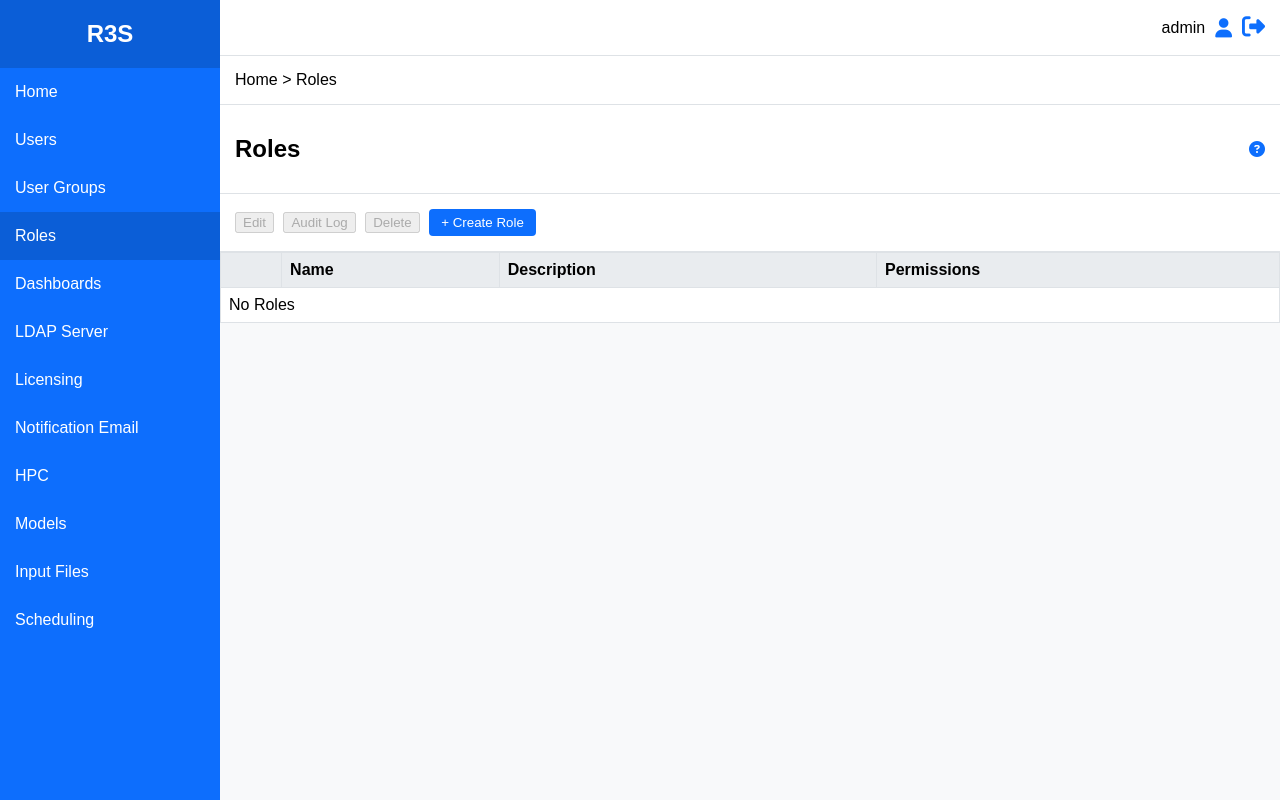
After one commit to zhengfanguo123/myProject, a Flask app: page /wm/roles in a window 1280 px wide. The commit adds this page. Run offline with Flask 3, Linux system fonts and the light colour scheme.

Commit message:
Add roles management page

```diff
--- a/app.py
+++ b/app.py
@@ -52,6 +52,22 @@ class UserGroup(db.Model):
             'parent_id': self.parent_id,
             'user_count': count,
             'enabled': self.is_enabled,
+        }
+
+
+class Role(db.Model):
+    id = db.Column(db.Integer, primary_key=True)
+    name = db.Column(db.String(80), unique=True)
+    description = db.Column(db.String(255))
+    permissions = db.Column(db.String(255))  # comma separated
+
+    def to_dict(self):
+        perms = self.permissions.split(',') if self.permissions else []
+        return {
+            'id': self.id,
+            'name': self.name,
+            'description': self.description,
+            'permissions': perms,
         }
 
 # Dummy notifications data
@@ -214,6 +230,53 @@ def api_user_group_audit(group_id):
     return jsonify(logs)
 
 
+@app.route('/wm/roles')
+def roles_page():
+    roles = Role.query.all()
+    return render_template('roles.html', roles=roles, username='admin')
+
+
+@app.route('/api/roles', methods=['GET', 'POST'])
+def api_roles():
+    if request.method == 'POST':
+        data = request.json or {}
+        role = Role(
+            name=data.get('name'),
+            description=data.get('description'),
+            permissions=','.join(data.get('permissions', []))
+        )
+        db.session.add(role)
+        db.session.commit()
+        return jsonify(role.to_dict()), 201
+    roles = [r.to_dict() for r in Role.query.all()]
+    return jsonify(roles)
+
+
+@app.route('/api/roles/<int:role_id>', methods=['PUT', 'DELETE'])
+def api_role_detail(role_id):
+    role = Role.query.get_or_404(role_id)
+    if request.method == 'PUT':
+        data = request.json or {}
+        role.name = data.get('name', role.name)
+        role.description = data.get('description', role.description)
+        if 'permissions' in data:
+            role.permissions = ','.join(data.get('permissions', []))
+        db.session.commit()
+        return jsonify(role.to_dict())
+    db.session.delete(role)
+    db.session.commit()
+    return jsonify({'status': 'deleted'})
+
+
+@app.route('/api/roles/<int:role_id>/audit_log')
+def api_role_audit(role_id):
+    logs = [
+        {'timestamp': datetime.utcnow().isoformat(), 'action': 'role created'},
+        {'timestamp': datetime.utcnow().isoformat(), 'action': 'role edited'},
+    ]
+    return jsonify(logs)
+
+
 @app.route('/api/users/export')
 def export_users():
     output = io.StringIO()
--- a/static/css/styles.css
+++ b/static/css/styles.css
@@ -293,3 +293,12 @@ input:checked + .slider:before {
     background-color: #fff;
     border-bottom: 1px solid #dee2e6;
 }
+
+.tag {
+    display: inline-block;
+    background-color: #e9ecef;
+    border-radius: 10px;
+    padding: 2px 6px;
+    margin: 2px;
+    font-size: 0.85em;
+}
--- /dev/null
+++ b/static/js/roles.js
@@ -0,0 +1,60 @@
+$(function(){
+    function updateToolbar(){
+        const anySelected = $('.select-role:checked').length > 0;
+        $('#edit-role,#audit-role,#delete-role').prop('disabled', !anySelected);
+    }
+    $('.select-role').on('change', updateToolbar);
+    updateToolbar();
+
+    function selectedId(){
+        return $('.select-role:checked').first().closest('tr').data('role-id');
+    }
+
+    $('#create-role').on('click', function(){
+        $('#role-name').val('');
+        $('#role-desc').val('');
+        $('#role-perms').val('');
+        $('#role-modal').data('role-id', '').show();
+    });
+    $('#role-cancel').on('click', function(){ $('#role-modal').hide(); });
+
+    $('#role-save').on('click', function(){
+        const id = $('#role-modal').data('role-id');
+        const data = {
+            name: $('#role-name').val(),
+            description: $('#role-desc').val(),
+            permissions: $('#role-perms').val().split(',').map(p=>p.trim()).filter(p=>p)
+        };
+        const url = id ? '/api/roles/'+id : '/api/roles';
+        const method = id ? 'PUT' : 'POST';
+        $.ajax({url:url,method:method,contentType:'application/json',data:JSON.stringify(data)})
+            .done(function(){ location.reload(); });
+    });
+
+    $('#edit-role').on('click', function(){
+        const id = selectedId();
+        const row = $('tr[data-role-id='+id+']');
+        $('#role-name').val(row.find('td').eq(1).text());
+        $('#role-desc').val(row.find('td').eq(2).text());
+        const perms = [];
+        row.find('td').eq(3).find('.tag').each(function(){ perms.push($(this).text()); });
+        $('#role-perms').val(perms.join(', '));
+        $('#role-modal').data('role-id', id).show();
+    });
+
+    $('#delete-role').on('click', function(){
+        const id = selectedId();
+        if(!id || !confirm('Delete this role?')) return;
+        $.ajax({url:'/api/roles/'+id, method:'DELETE'}).done(function(){ location.reload(); });
+    });
+
+    $('#audit-role').on('click', function(){
+        const id = selectedId();
+        $.getJSON('/api/roles/'+id+'/audit_log', function(logs){
+            const list = $('#role-audit-list').empty();
+            logs.forEach(l=>list.append('<li>'+l.timestamp+': '+l.action+'</li>'));
+            $('#role-audit-modal').show();
+        });
+    });
+    $('#role-audit-close').on('click', function(){ $('#role-audit-modal').hide(); });
+});
--- a/templates/dashboard.html
+++ b/templates/dashboard.html
@@ -15,7 +15,7 @@
             <li class="active"><a href="/dashboard">Home</a></li>
             <li><a href="/users">Users</a></li>
             <li><a href="/wm/user_groups">User Groups</a></li>
-            <li>Roles</li>
+            <li><a href="/wm/roles">Roles</a></li>
             <li>Dashboards</li>
             <li>LDAP Server</li>
             <li>Licensing</li>
--- /dev/null
+++ b/templates/roles.html
@@ -0,0 +1,104 @@
+<!DOCTYPE html>
+<html lang="en">
+<head>
+    <meta charset="UTF-8">
+    <meta name="viewport" content="width=device-width, initial-scale=1.0">
+    <title>Workflow Manager - Roles</title>
+    <link rel="stylesheet" href="{{ url_for('static', filename='css/styles.css') }}">
+    <link rel="stylesheet" href="https://cdnjs.cloudflare.com/ajax/libs/font-awesome/6.4.0/css/all.min.css">
+</head>
+<body>
+<div class="container">
+    <nav class="sidebar">
+        <ul>
+            <li class="logo">R3S</li>
+            <li><a href="/dashboard">Home</a></li>
+            <li><a href="/users">Users</a></li>
+            <li><a href="/wm/user_groups">User Groups</a></li>
+            <li class="active"><a href="/wm/roles">Roles</a></li>
+            <li>Dashboards</li>
+            <li>LDAP Server</li>
+            <li>Licensing</li>
+            <li>Notification Email</li>
+            <li>HPC</li>
+            <li>Models</li>
+            <li>Input Files</li>
+            <li>Scheduling</li>
+        </ul>
+    </nav>
+    <div class="content">
+        <header class="top-bar">
+            <div class="user-info">
+                <span class="username">{{ username if username else 'admin' }}</span>
+                <i class="fa-solid fa-user"></i>
+                <a href="#" class="logout" title="Logout"><i class="fa-solid fa-right-from-bracket"></i></a>
+            </div>
+        </header>
+        <main>
+            <div class="breadcrumbs">Home &gt; Roles</div>
+            <div class="page-title">
+                <h2>Roles</h2>
+                <i class="fa-solid fa-circle-question help"></i>
+            </div>
+            <div class="toolbar">
+                <div class="actions">
+                    <button id="edit-role" disabled>Edit</button>
+                    <button id="audit-role" disabled>Audit Log</button>
+                    <button id="delete-role" disabled>Delete</button>
+                    <button id="create-role" class="primary">+ Create Role</button>
+                </div>
+            </div>
+            <table class="users">
+                <thead>
+                <tr>
+                    <th></th>
+                    <th>Name</th>
+                    <th>Description</th>
+                    <th>Permissions</th>
+                </tr>
+                </thead>
+                <tbody>
+                {% for r in roles %}
+                <tr data-role-id="{{ r.id }}">
+                    <td><input type="checkbox" class="select-role"></td>
+                    <td>{{ r.name }}</td>
+                    <td>{{ r.description }}</td>
+                    <td>
+                        {% for p in r.permissions %}
+                        <span class="tag">{{ p }}</span>
+                        {% endfor %}
+                    </td>
+                </tr>
+                {% endfor %}
+                {% if roles|length == 0 %}
+                <tr><td colspan="4" class="empty">No Roles</td></tr>
+                {% endif %}
+                </tbody>
+            </table>
+        </main>
+    </div>
+</div>
+
+<div id="role-modal" class="modal" style="display:none;">
+    <div class="modal-content">
+        <h3>Role</h3>
+        <label>Name <input type="text" id="role-name"></label>
+        <label>Description <input type="text" id="role-desc"></label>
+        <label>Permissions <input type="text" id="role-perms" placeholder="comma separated"></label>
+        <button id="role-save">Save</button>
+        <button id="role-cancel">Cancel</button>
+    </div>
+</div>
+
+<div id="role-audit-modal" class="modal" style="display:none;">
+    <div class="modal-content">
+        <h3>Audit Log</h3>
+        <ul id="role-audit-list"></ul>
+        <button id="role-audit-close">Close</button>
+    </div>
+</div>
+
+<script src="https://code.jquery.com/jquery-3.6.0.min.js"></script>
+<script src="{{ url_for('static', filename='js/roles.js') }}"></script>
+</body>
+</html>
--- a/templates/user_groups.html
+++ b/templates/user_groups.html
@@ -15,7 +15,7 @@
             <li><a href="/dashboard">Home</a></li>
             <li><a href="/users">Users</a></li>
             <li class="active"><a href="/wm/user_groups">User Groups</a></li>
-            <li>Roles</li>
+            <li><a href="/wm/roles">Roles</a></li>
             <li>Dashboards</li>
             <li>LDAP Server</li>
             <li>Licensing</li>
--- a/templates/users.html
+++ b/templates/users.html
@@ -15,7 +15,7 @@
             <li><a href="/dashboard">Home</a></li>
             <li class="active"><a href="/users">Users</a></li>
             <li><a href="/wm/user_groups">User Groups</a></li>
-            <li>Roles</li>
+            <li><a href="/wm/roles">Roles</a></li>
             <li>Dashboards</li>
             <li>LDAP Server</li>
             <li>Licensing</li>
```
Also changed, not shown: README.md.
